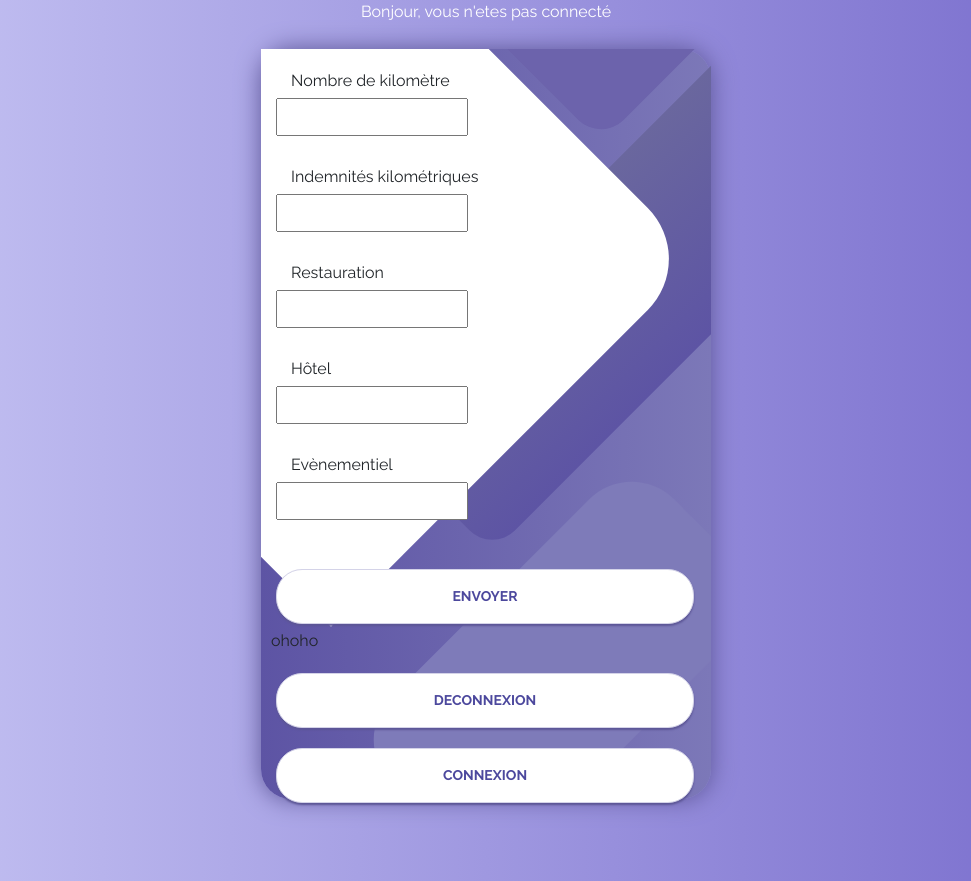
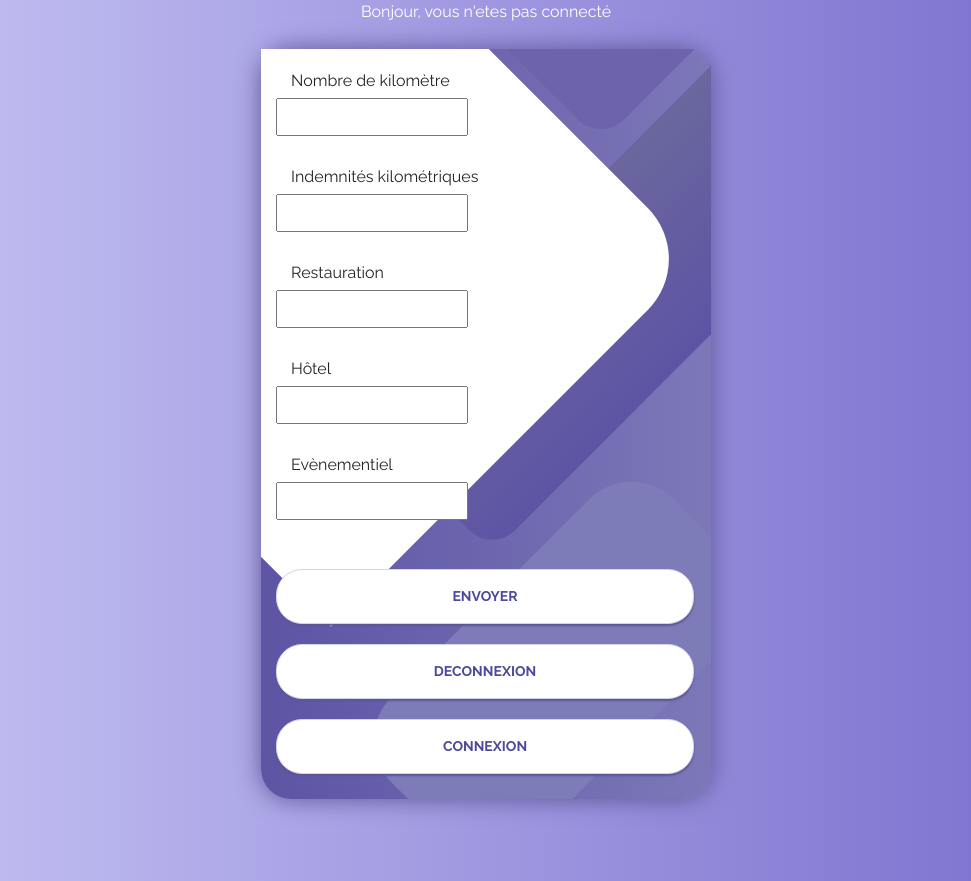
Before and after one commit to youken34/Projet_gsb, a CodeIgniter 4 app: the page made by app/Views/FicheFrais2.php in a window 1280 px wide. Shown: the whole page, without its empty margins (154-1125 px from the left). Run offline with PHP 8.4 and a stand-in for CodeIgniter, Linux system fonts and the light colour scheme; the template is opened without the code that fills it, so the values that code supplies are empty; some libraries are stand-ins or nearby versions.

Commit message:
pour push

```diff
--- a/app/Views/FicheFrais2.php
+++ b/app/Views/FicheFrais2.php
@@ -247,7 +247,6 @@ label {
                         <br><br>
 
                         <input class="login__submit" type="submit" value="Envoyer"> </input>
-						<p>ohoho</p>
 					</form>
 
                         <form action="http://localhost:3000/app/Models/deconnexion.php">
```
Also changed, not shown: 1 other file.
